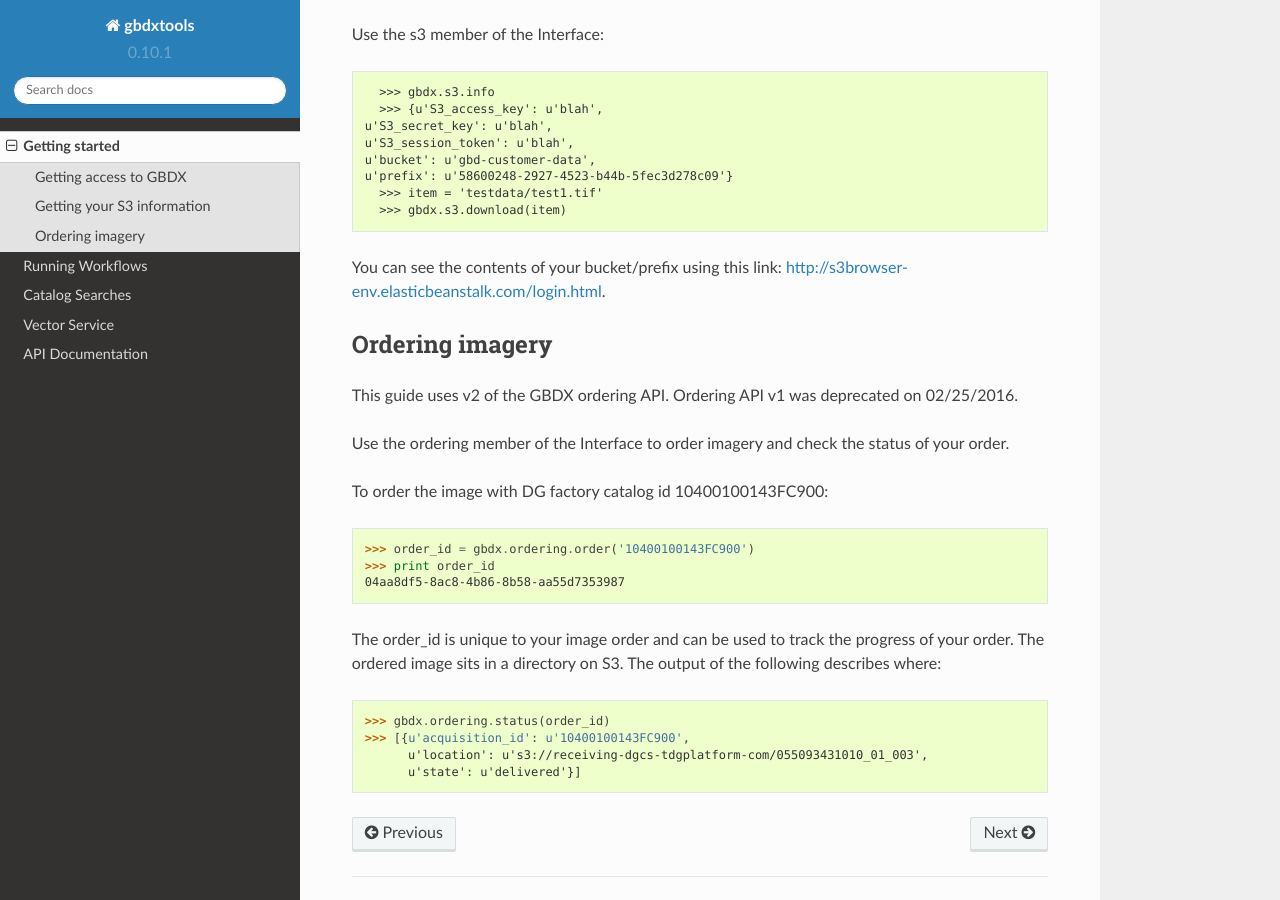
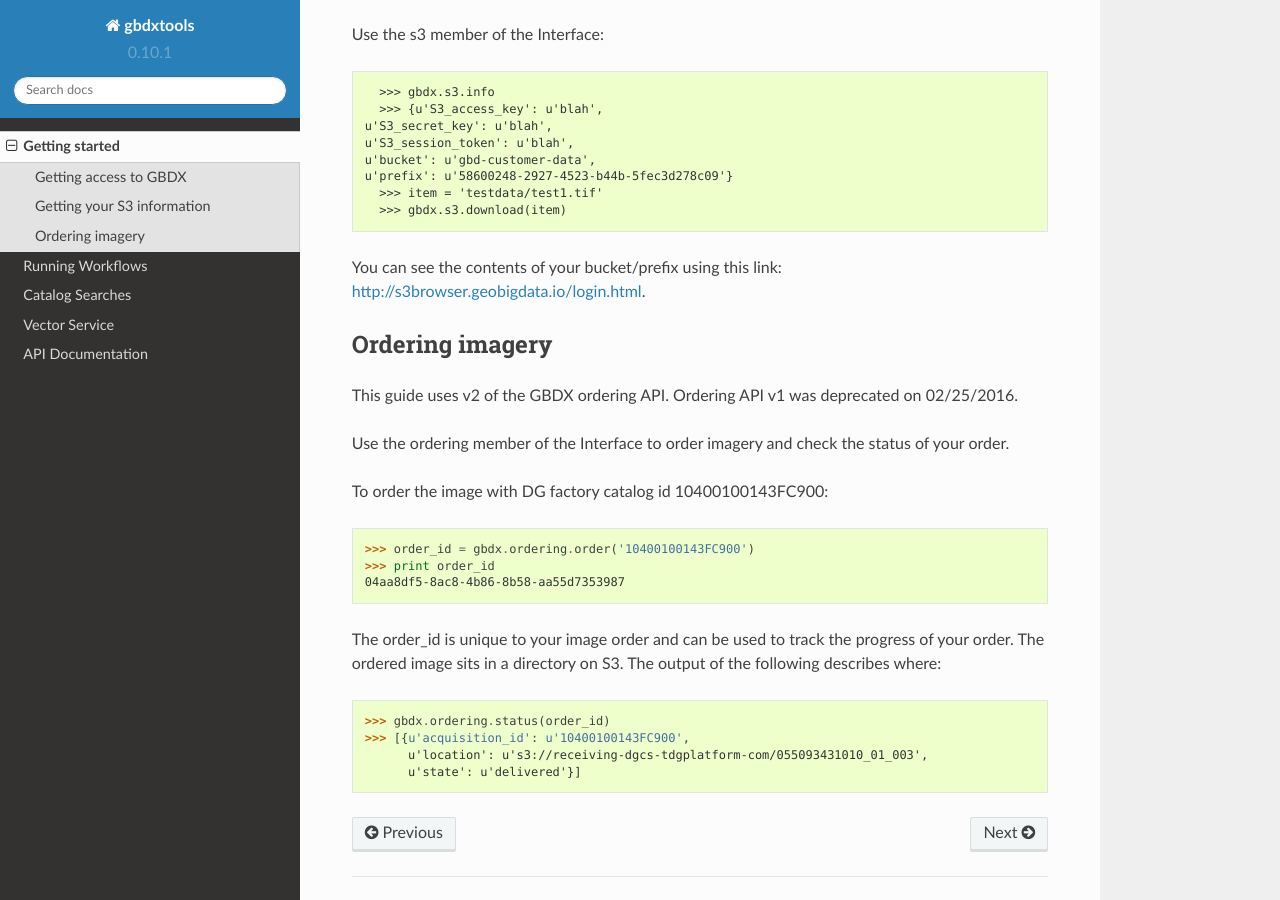
Before and after one commit to DigitalGlobe/gbdxtools, a Sphinx documentation site: the page built from docs/user_guide.rst, in a window 1280 px wide and 900 px high, scrolled down 548 px. Built offline with Sphinx 7.4.7 and the Read the Docs theme 2.0.0, drawn with Linux system fonts in a browser that asks for light colours; some of the changed lines change nothing that is shown.

Commit message:
fix outdated url for s3 browser in docs

```diff
--- a/docs/user_guide.rst
+++ b/docs/user_guide.rst
@@ -35,7 +35,7 @@
    >>> item = 'testdata/test1.tif'
    >>> gbdx.s3.download(item)
 
-You can see the contents of your bucket/prefix using this link: http://s3browser-env.elasticbeanstalk.com/login.html.
+You can see the contents of your bucket/prefix using this link: http://s3browser.geobigdata.io/login.html.
 
 
 Ordering imagery
```
